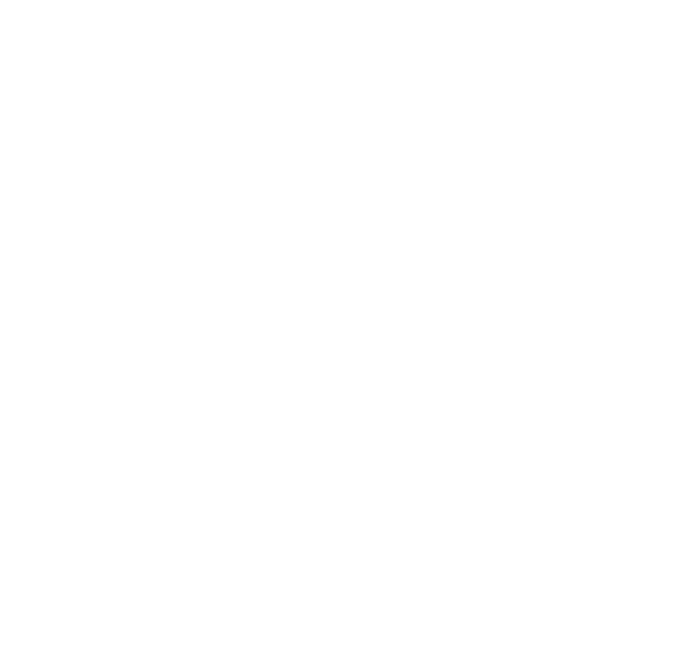
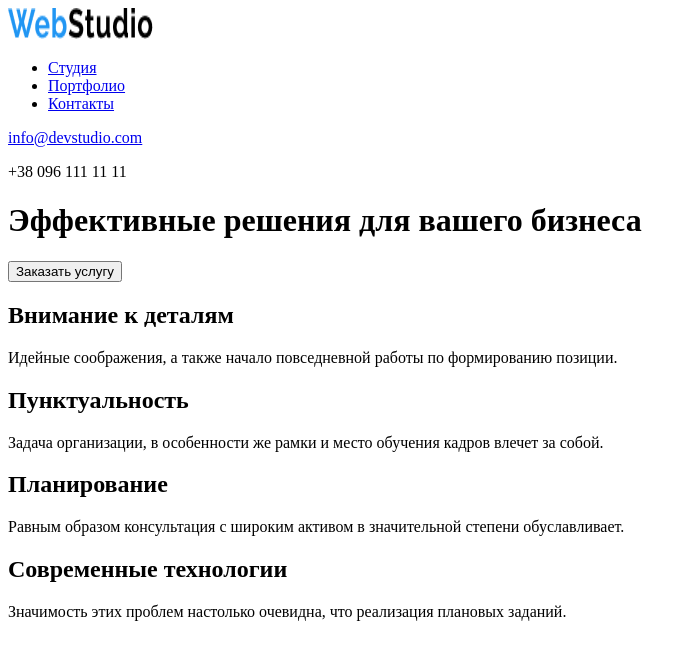
Before and after one commit to kuzmaprutkoff1991/goit-markup-hw-01, a plain HTML site: page index.html in a window 1280 px wide. Shown: the whole page, without its empty margins (0-695 px from the left). Drawn offline with Linux system fonts and the light colour scheme.

Commit message:
spesificdtion

```diff
--- a/index.html
+++ b/index.html
@@ -1,12 +1,73 @@
 <!DOCTYPE html>
-<html lang="en">
+<html lang="ru">
 <head>
     <meta charset="UTF-8">
     <meta http-equiv="X-UA-Compatible" content="IE=edge">
     <meta name="viewport" content="width=device-width, initial-scale=1.0">
-    <title>Document</title>
+    <title>hm-1</title>
 </head>
 <body>
+    <header class="header">
+        <main>
+            <a href="./index.html" aria-label="logo site webstudio">
+                <img src="./images/header/logo.png"
+                alt="logo"
+                width="145"
+                height="31"/>
+            </a>
+              <nav class="navigation">
+                <ul class="list">
+                    <li class="item">
+                        <a class="link" href="#">Cтудия</a>
+                    </li>
+                    <li class="item">
+                        <a class="link" href="#">Портфолио</a>
+                    </li>
+                    <li class="item">
+                        <a class="link" href="#">Контакты</a>
+                    </li>
+                </ul>
+               </nav>
+          <head-gruop class="header-group">
+                <a href="mailto:info@devstudio.com">info@devstudio.com </a>
+                <p>+38 096 111 11 11</p>
+          </head-gruop>
+        </main>
+            <main class="top line">
+               <h1 class="tittle">Эффективные решения для вашего бизнеса</h1>
+               <button class="button">Заказать услугу </button>
+            </main>
+    </header>
+        <main>
+           <section class="feature">
+
+
+                       <h2 class="tittle"> Внимание к деталям </h2>
+                           <p class="description"> Идейные соображения, а также начало повседневной работы по формированию позиции. </p>
+
+
+
+                       <h2 class="tittle"> Пунктуальность </h2>
+                           <p class="description"> Задача организации, в особенности же рамки и место обучения кадров влечет за собой. </p>
+
+
+                       <h2 class="tittle"> Планирование</h2>
+                           <p class="description">Равным образом консультация с широким активом в значительной степени обуславливает. </p>
+
+
+                       <h2 class="tittle"> Современные технологии </h2>
+                           <p class="description"> Значимость этих проблем настолько очевидна, что реализация плановых заданий.</p>
+
+
+
+           </section>
+    </main>
+
+    <footer class="footer">
+        <p class="copyrigh"></p>
+
+    </footer>
+
 
 </body>
 </html>
```
Also changed, not shown: images/header/logo.png (added), images/header/studio.png (added).
